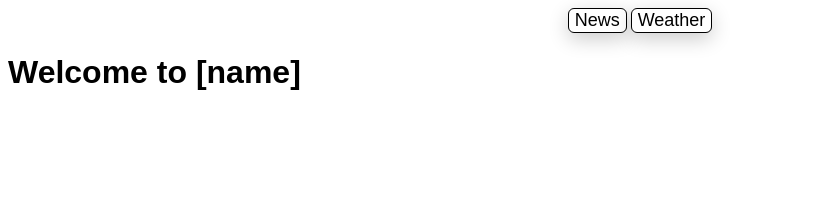
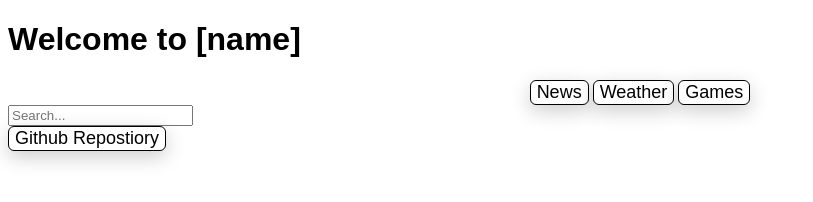
Before and after one commit to WayvshockGD/Online-Multi-Site.github.io, a website: page index.html in a window 1280 px wide. Shown: the whole page, without its empty margins (0-813 px from the left). Drawn offline with Linux system fonts and the light colour scheme.

Commit message:
Add files via upload

```diff
--- a/index.html
+++ b/index.html
@@ -1,14 +1,24 @@
 <!DOCTYPE html>
 <html>
    <body>
+      <meta name="viewport" content="width=device-width, initial-scale=1">
         <link rel="stylesheet" href="./css/styles.css">
-        <script src="./code.js"></script>
+        <link rel="stylesheet" href="./css/functions.css">
    </body>
    <body>
+      <h1 style="font-family:Arial, Helvetica, sans-serif; text-size-adjust: 10px;">Welcome to [name] </h1>
     <div class="buttons">
         <button type="button">News</button>
         <button type="button">Weather</button>
+       <button  type="button">Games</button>
      </div>
-     <h1 class="h" style="font-family:Arial, Helvetica, sans-serif;">Welcome to [name] </h1>
+     <section>
+        <input type="text" placeholder="Search..."> <!--Search for gay memes-->
+     </section>
+     <footer>
+        <div class="footer">
+         <a href="https://github.com/WayvshockGD/Online-Multi-Site.github.io"> <button type="button">Github Repostiory</button> </a>
+        </div>
+     </footer>
    </body>
 </html>
--- /dev/null
+++ b/styles.css
@@ -0,0 +1,22 @@
+button {
+    background-color: white;
+    border: none;
+    font-size: large;
+    border: 1px solid black;
+    box-shadow: 0 8px 16px 0 rgba(0,0,0,0.0), 0 6px 20px 0 rgba(0,0,0,0.20);
+    text-align: center;
+    transition-duration: 0.4s;
+}
+button:hover {
+    background-color: black;
+    color: white;
+}
+body {
+    background-image: url('../src/assets/128083.jpg');
+}
+h1 {
+    color: white;
+}
+input {
+      text-align: center;
+}
```
Also changed, not shown: src/assets/128083.jpg (added).
